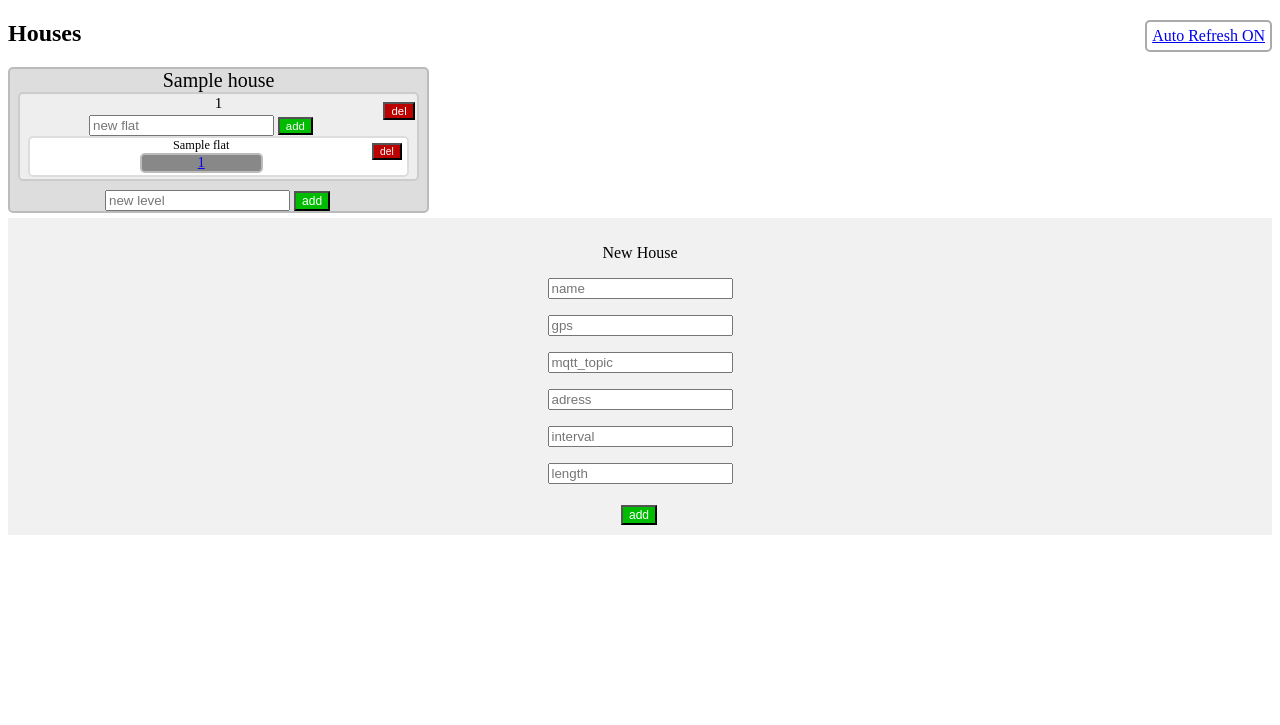
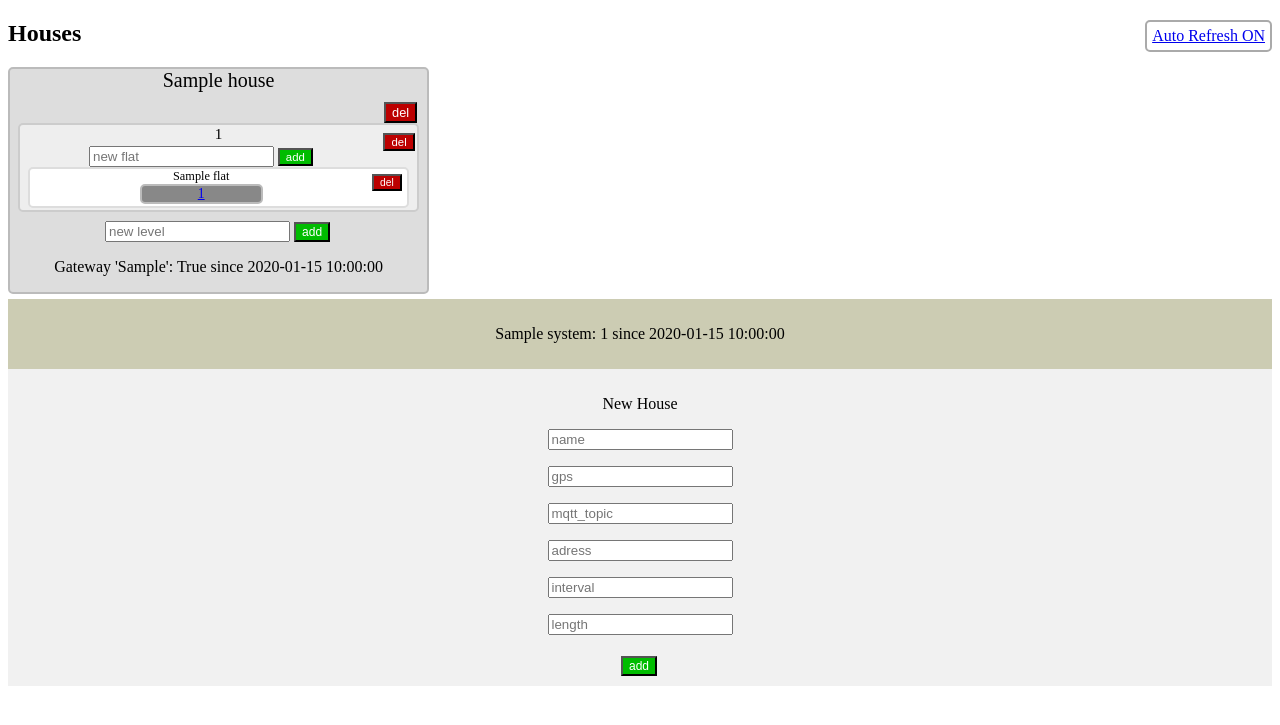
Before and after one commit to paul0x1C/wasserschaden, a Flask app: page /overview in a window 1280 px wide. Shown: the top 725 px of the page. Run offline with Flask 2, Linux system fonts and the light colour scheme; tables that the repository leaves empty hold one stand-in row (values such as "Sample post").

Commit message:
delete functionality, system modules, gateway status

```diff
--- a/bot.py
+++ b/bot.py
@@ -10,6 +10,9 @@ import logging
 
 db_connect = wrapper.db_connect
 chat_id = -255683761
+
+system_module = SystemModule(3, "telegram_bot")
+system_module.update(1)
 
 logging.basicConfig(format='%(asctime)s - %(name)s - %(levelname)s - %(message)s',
                     level=logging.INFO)
@@ -105,6 +108,7 @@ def button(bot, update, session):
 
 @db_connect
 def send_alerts(bot, job, session):
+    system_module.update(1)
     alerts = session.query(models.Alert).filter(models.Alert.sent == None)
     for alert in alerts:
         bot.sendMessage(chat_id, alert.content)
--- a/timer_loop.py
+++ b/timer_loop.py
@@ -11,8 +11,11 @@ logging.basicConfig(format='%(asctime)s - %(name)s - %(levelname)s - %(message)s
                     level=logging.INFO)
 logger = logging.getLogger(__name__)
 
+system_module = SystemModule(1, "timer_loop")
+
 def loop():
     while True:
+        system_module.update(1)
         check_timeouts()
         check_houses()
         process_queue()
--- a/web/main.py
+++ b/web/main.py
@@ -9,7 +9,6 @@ from db import wrapper
 from actions import *
 
 db_connect = wrapper.db_connect
-
 
 app = Flask(__name__)
 
@@ -46,20 +45,52 @@ def overview(session):
             floor_id = int(request.form.get('floor_id')))
         content += "added flat"
         session.add(flat)
+    elif request.form.get('action') == "del_house":
+        house = session.query(models.House).filter(models.House.id == int(request.form.get('house_id'))).first()
+        content += "removed house"
+        for object in delete_house(house):
+            session.delete(object)
     elif request.form.get('action') == "del_floor":
         floor = session.query(models.Floor).filter(models.Floor.id == int(request.form.get('floor_id'))).first()
         content += "removed floor"
-        session.delete(floor)
+        delete_floor(floor)
     elif request.form.get('action') == "del_flat":
         flat = session.query(models.Flat).filter(models.Flat.id == int(request.form.get('flat_id'))).first()
         content += "removed flat"
-        session.delete(flat)
+        delete_flat(flat)
     houses = session.query(models.House)
-    return content+render_template('overview.html', autorefresh = autorefresh, base_template = 'base.html', houses = houses, sorted=sorted, attrgetter=attrgetter, node_id=0, int=int)
+    system_modules = session.query(models.System)
+    return content+render_template('overview.html',system_modules=system_modules, autorefresh = autorefresh, base_template = 'base.html', houses = houses, sorted=sorted, attrgetter=attrgetter, node_id=0, int=int)
 
 @app.route('/node_info', methods=['GET', 'POST'])
 def node_info():
     return get_node_info(request)
+
+def delete_house(house, to_delete):
+    for floor in house.floors:
+        to_delete.append(floor)
+    to_delete.append(house)
+    return to_delete
+
+def delete_floor(floor, to_delete):
+    for flat in floor.flats:
+        to_delete.append(flat)
+    to_delete.append(floor)
+    return to_delete
+
+def delete_flat(flat, to_delete):
+    for node in flat.nodes:
+        to_delete.append(node)
+    to_delete.append(flat)
+    return to_delete
+
+def delete_node(node, to_delete):
+    for report in node.reports:
+        to_delete.append(report)
+    for que in node.queue:
+        to_delete.append(que)
+    to_delete.append(node)
+    return to_delete
 
 def check_autorefesh(request):
     if request.args.get('autorefresh'):
--- a/web/templates/base.html
+++ b/web/templates/base.html
@@ -48,6 +48,15 @@
     float: right;
     margin-top: 5px;
     margin-right: 5px;
+}
+.del_house {
+   background-color: #BC0000;
+    color: white;
+    text-align: center;
+    font-size: 80%;
+    float: right;
+    margin-top: 10px;
+    margin-right: 10px;
 }
 .del_floor {
    background-color: #BC0000;
@@ -110,6 +119,11 @@
     padding: 10px;
     text-align: center;
 }
+.status {
+    background-color: #ccccb3;
+    padding: 10px;
+    text-align: center;
+}
 .setting {
   /* background-color: #ddd; */
   border: 2px solid #aaa;
--- a/web/templates/overview.html
+++ b/web/templates/overview.html
@@ -5,6 +5,11 @@
     <h2>Houses</h2>
     {% for house in houses %}
       <div class='house'><div class='house_name'>{{ house.name }}</div>
+      <form method='post'>
+        <input type='hidden' value='del_house' name='action'>
+        <input type='hidden' name='house_id' value='{{ house.id }}'>
+        <input type='submit' value='del' action='submit' class='del_house'>
+      </form>
           {% for floor in sorted(house.floors, key=attrgetter('level')) %}
           <div class='floor'>
               <div class='floor_name'>{{ floor.level }}</div>
@@ -42,8 +47,16 @@
             <input type='hidden' name='house_id' value='{{ house.id }}'>
             <input type='submit' value='add' class='add'>
           </form>
+          <div class = "gateway">
+              <p> Gateway '{{ house.mqtt_topic }}': {{ house.gateway_state }} since {{ house.gateway_updated }}</p>
+          </div>
       </div>
     {% endfor %}
+</div>
+<div class='status'>
+  {% for module in system_modules %}
+  <p>{{ module.name }}: {{ module.status }} since {{ module.updated }}</p>
+  {% endfor %}
 </div>
 <div class='footer'>
     <form method='post'>
```
Also changed, not shown: actions.py (+13 -0 lines), db/models.py (+12 -2 lines), mqtt_loop.py (+12 -0 lines).
